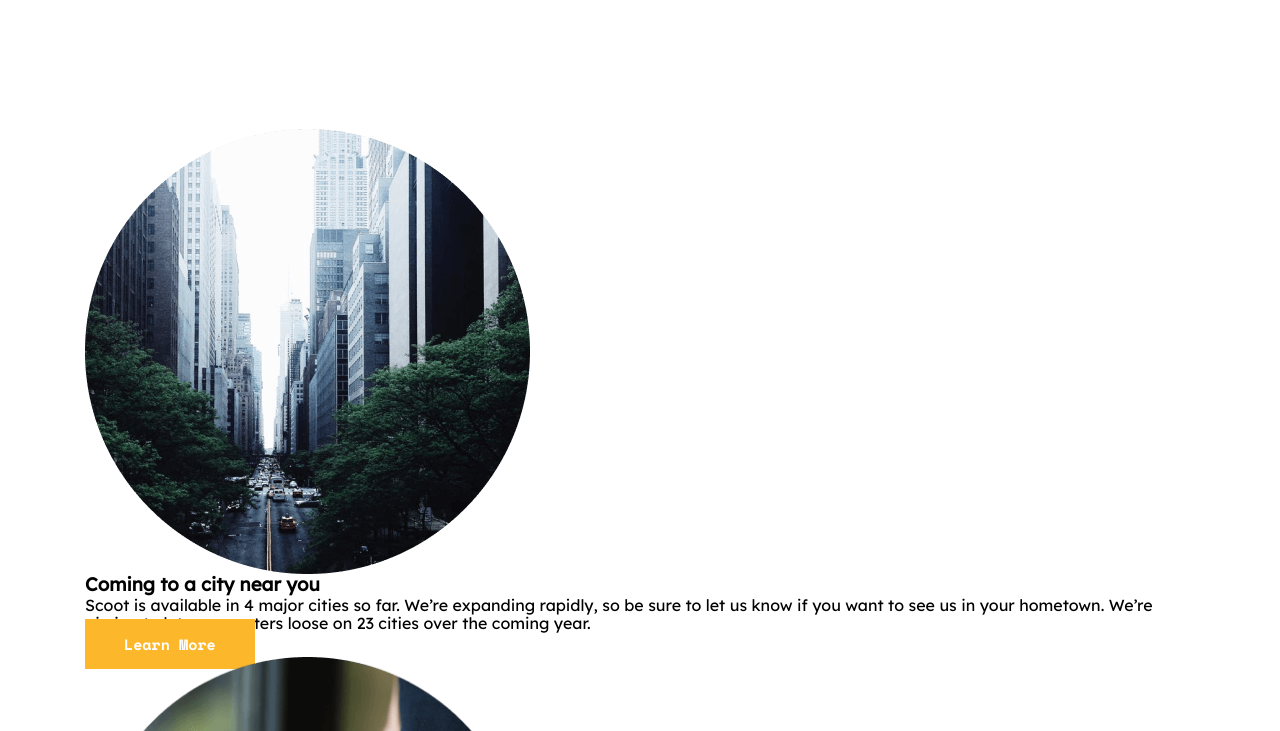
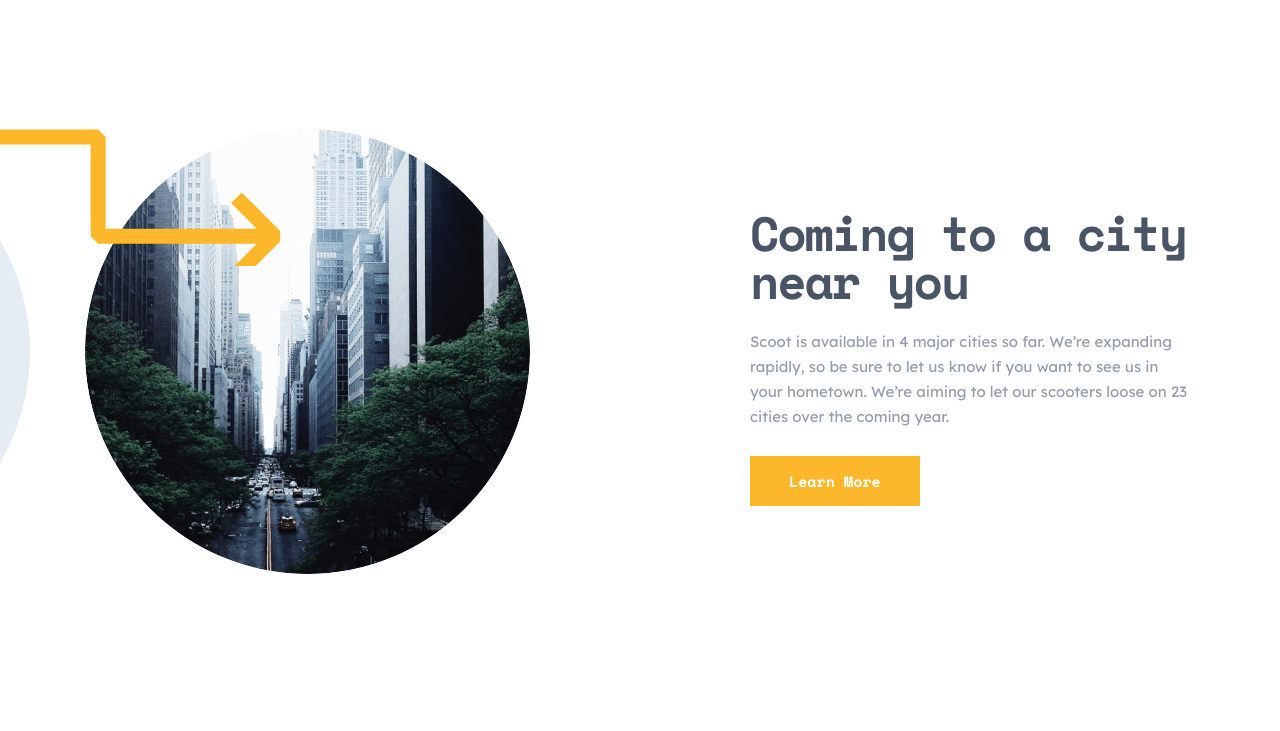
Before and after one commit to abdisalomoff/scoot, a plain HTML site: page index.html in a window 1280 px wide. Shown: the part 1840-2571 px from the top of the page. Drawn offline with Linux system fonts and the light colour scheme.

Commit message:
bug fixed

```diff
--- a/scss/blocks/_blocks.scss
+++ b/scss/blocks/_blocks.scss
@@ -4,5 +4,5 @@
 @import "hero";
 @import "step";
 @import "riding";
-@import "dheroes";
+@import "zerocity";
 @import "footer";
```
Also changed, not shown: css/main.css, 1 other file.
